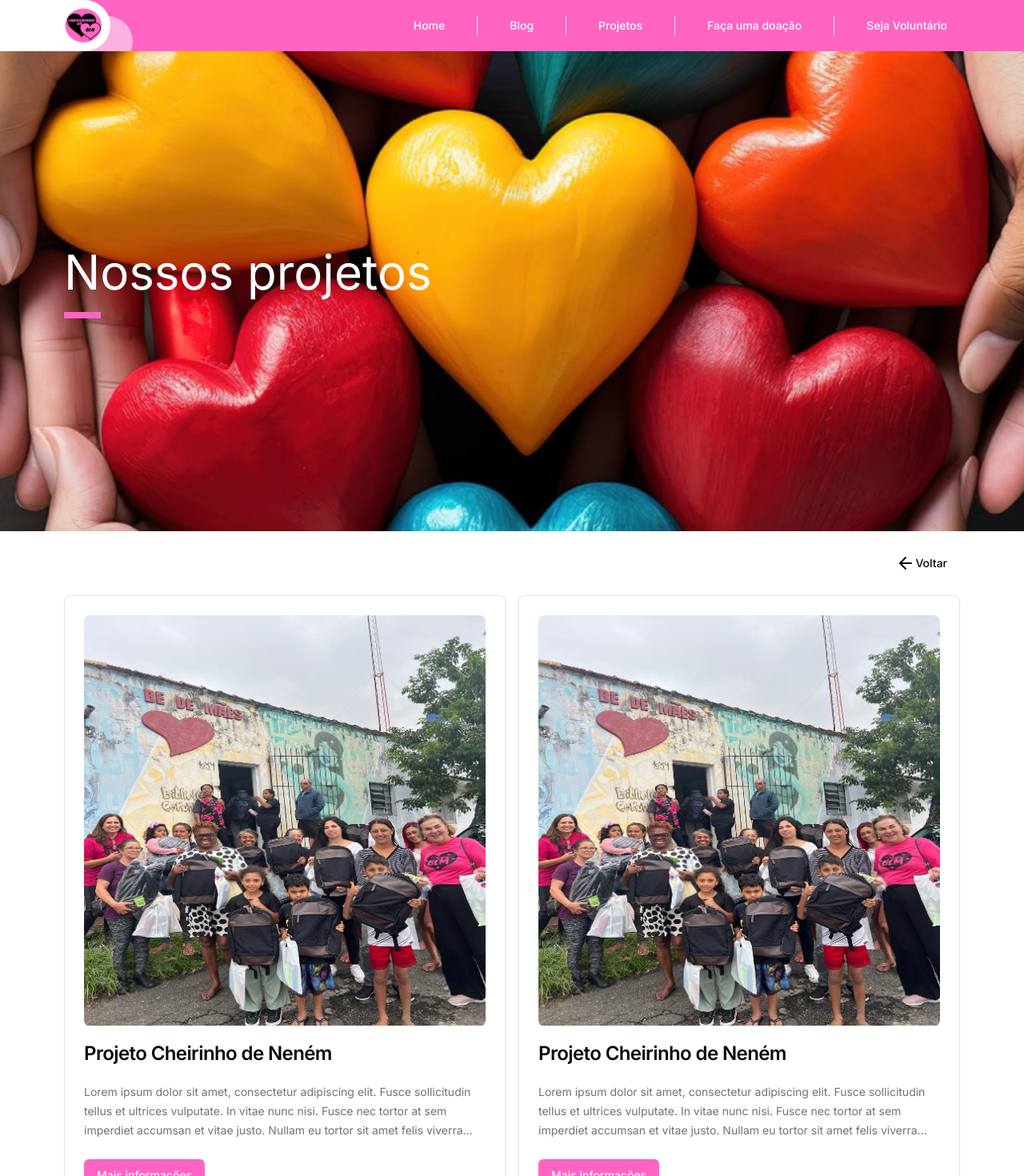
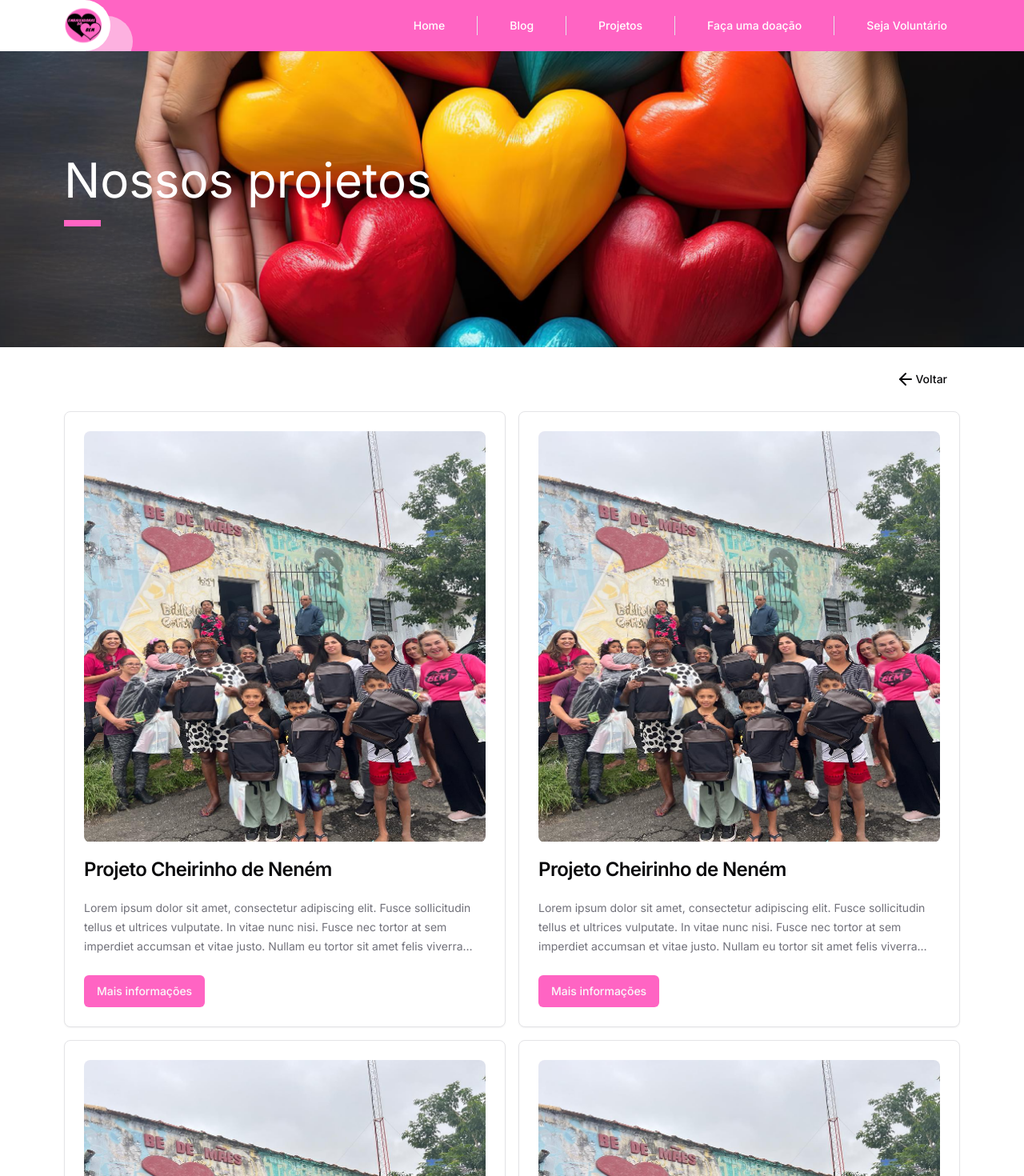
Before and after one commit to itallovidal/embaixadoras-do-bem-site, a Next.js app: page /projects in a window 1280 px wide. Shown: the top 1470 px of the page at 80% size. Built offline with nearby package versions, Linux system fonts and the light colour scheme.

Commit message:
some fixes in projects page and header

```diff
--- a/src/components/header/header.tsx
+++ b/src/components/header/header.tsx
@@ -7,16 +7,23 @@ interface HeaderProps {
   alt: string
   title: string
   description?: string
+  short?: boolean
 }
 
-export function Header({ img, alt, title, description }: HeaderProps) {
+export function Header({
+  img,
+  alt,
+  title,
+  description,
+  short = false,
+}: HeaderProps) {
   return (
     <header className={'gap-4 relative'}>
       <Image
         src={img}
         alt={alt}
         width={undefined}
-        className={'w-full h-[600px] object-cover'}
+        className={`w-full ${short ? `h-[370px]` : `h-[600px]`} object-cover`}
       />
 
       <div
--- a/src/components/pages/home/volunteer-form.tsx
+++ b/src/components/pages/home/volunteer-form.tsx
@@ -61,7 +61,9 @@ export function VolunteerForm() {
               <Input />
             </label>
           </form>
-          <Button variant={'outline'} className={'self-end'}>Me voluntariar!</Button>
+          <Button variant={'outline'} className={'self-end'}>
+            Me voluntariar!
+          </Button>
         </div>
       </section>
     </article>
--- a/src/pages/projects/index.tsx
+++ b/src/pages/projects/index.tsx
@@ -7,10 +7,15 @@ import { ArrowLeft } from 'lucide-react'
 
 export default function Index() {
   return (
-    <section>
-      <Header img={Banner} alt={'Apoiando a causa'} title={'Nossos projetos'} />
+    <article>
+      <Header
+        short={true}
+        img={Banner}
+        alt={'Apoiando a causa'}
+        title={'Nossos projetos'}
+      />
 
-      <article className={'max-w-safeMobile lg:max-w-safeDesktop m-auto'}>
+      <section className={'max-w-safeMobile lg:max-w-safeDesktop m-auto'}>
         <div className={'my-5 flex  justify-end'}>
           <Button Icon={ArrowLeft} variant={'ghost'}>
             Voltar
@@ -26,7 +31,7 @@ export default function Index() {
             <ProjectCard />
           ))}
         </div>
-      </article>
-    </section>
+      </section>
+    </article>
   )
 }
```
